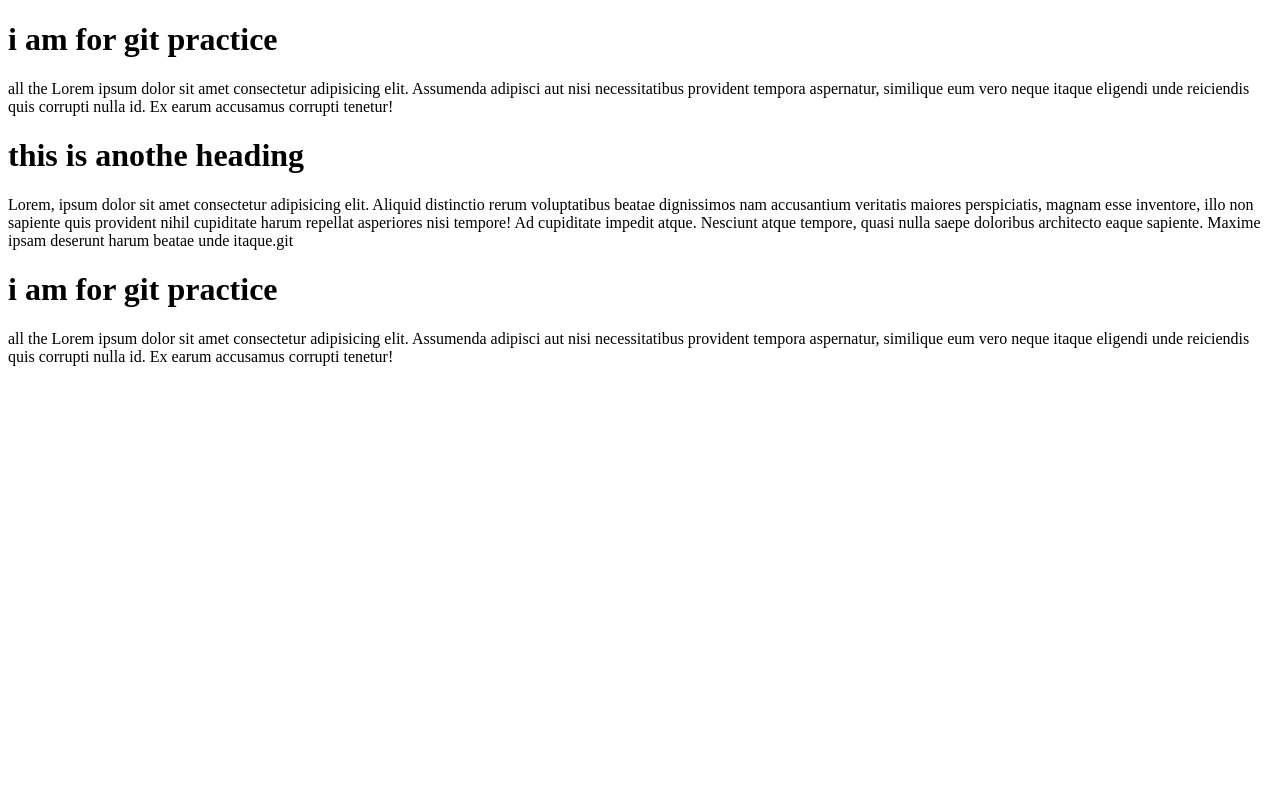
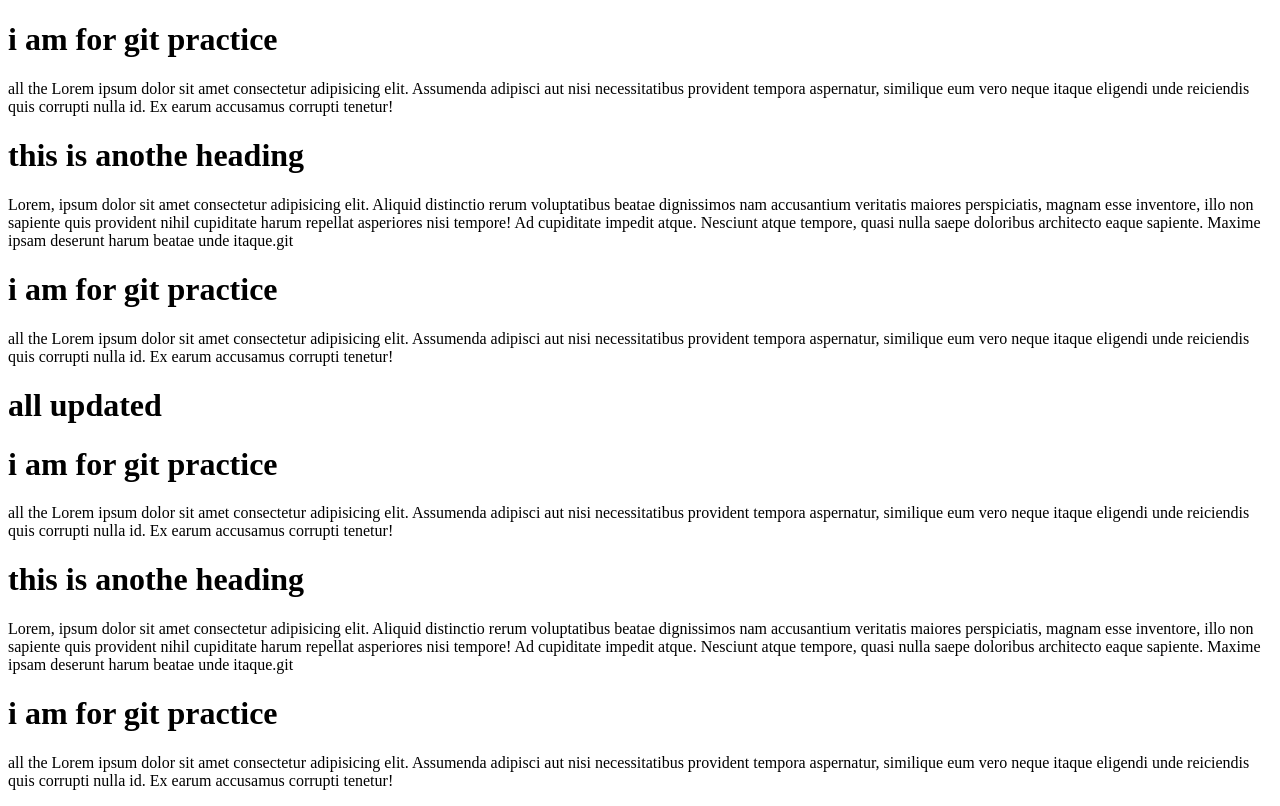
Before and after one commit to babulpro/hossain, a plain HTML site: page index.html in a window 1280 px wide. Drawn offline with Linux system fonts and the light colour scheme.

Commit message:
finalUpded

```diff
--- a/index.html
+++ b/index.html
@@ -16,5 +16,14 @@
 	<p>all the  Lorem ipsum dolor sit amet consectetur adipisicing elit. Assumenda adipisci aut nisi necessitatibus provident tempora aspernatur, similique eum vero neque itaque eligendi unde reiciendis quis corrupti nulla id. Ex earum accusamus corrupti tenetur!</p>
 
 
+	<h1>all updated</h1>
+	<h1>i am for git practice</h1>
+	<p>all the  Lorem ipsum dolor sit amet consectetur adipisicing elit. Assumenda adipisci aut nisi necessitatibus provident tempora aspernatur, similique eum vero neque itaque eligendi unde reiciendis quis corrupti nulla id. Ex earum accusamus corrupti tenetur!</p>
+	<h1>this is anothe heading</h1>
+	<p>Lorem, ipsum dolor sit amet consectetur adipisicing elit. Aliquid distinctio rerum voluptatibus beatae dignissimos nam accusantium veritatis maiores perspiciatis, magnam esse inventore, illo non sapiente quis provident nihil cupiditate harum repellat asperiores nisi tempore! Ad cupiditate impedit atque. Nesciunt atque tempore, quasi nulla saepe doloribus architecto eaque sapiente. Maxime ipsam deserunt harum beatae unde itaque.git</p>
+
+	<h1>i am for git practice</h1>
+	<p>all the  Lorem ipsum dolor sit amet consectetur adipisicing elit. Assumenda adipisci aut nisi necessitatibus provident tempora aspernatur, similique eum vero neque itaque eligendi unde reiciendis quis corrupti nulla id. Ex earum accusamus corrupti tenetur!</p>
+
 </body>
 </html>
```
